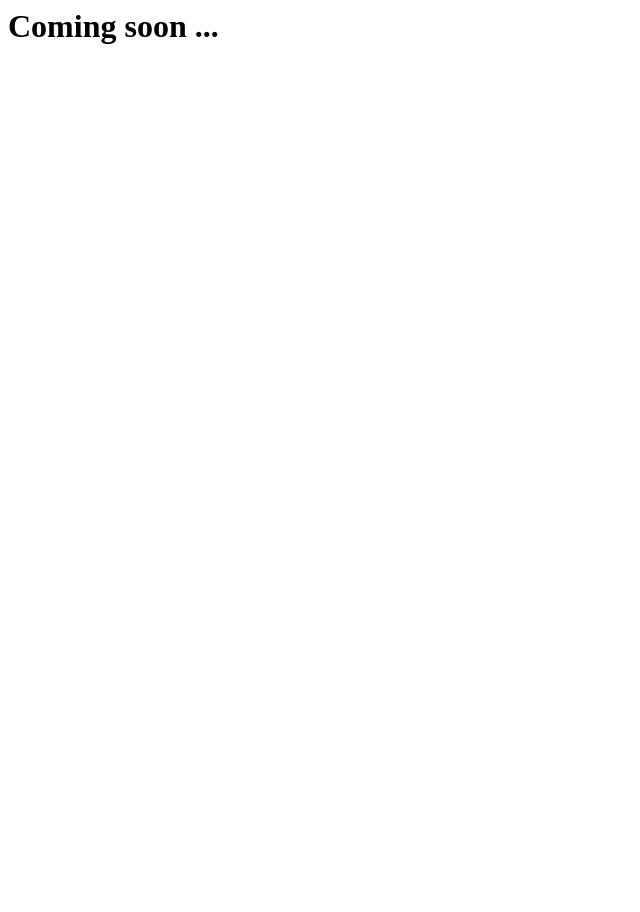
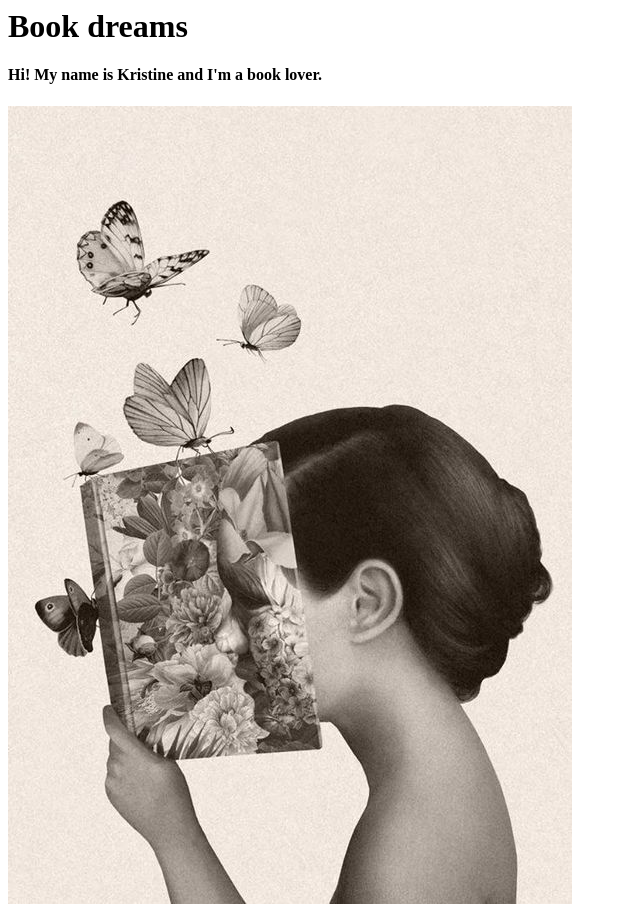
Before and after one commit to Kribits/kribits.github.io, a plain HTML site: page index.html in a window 1280 px wide. Shown: the whole page, without its empty margins (0-640 px from the left). Before the commit the page ends 800 px from the top, so only its background shows below. Drawn offline with Linux system fonts and the light colour scheme.

Commit message:
Added text and picture
Added a name of page and picture.

```diff
--- a/index.html
+++ b/index.html
@@ -1,5 +1,7 @@
 <html>
 <body>
-<h1> Coming soon ... </h1>
+<h1>Book dreams</h1>
+<h4> Hi! My name is Kristine and I'm a book lover. </h4>
+<img src="/photos/book.jpg" alt="book">
 </body>
 </html>
--- /dev/null
+++ b/style.css
@@ -0,0 +1,3 @@
+body {
+
+}
```
Also changed, not shown: photos/book.jpg (added).
